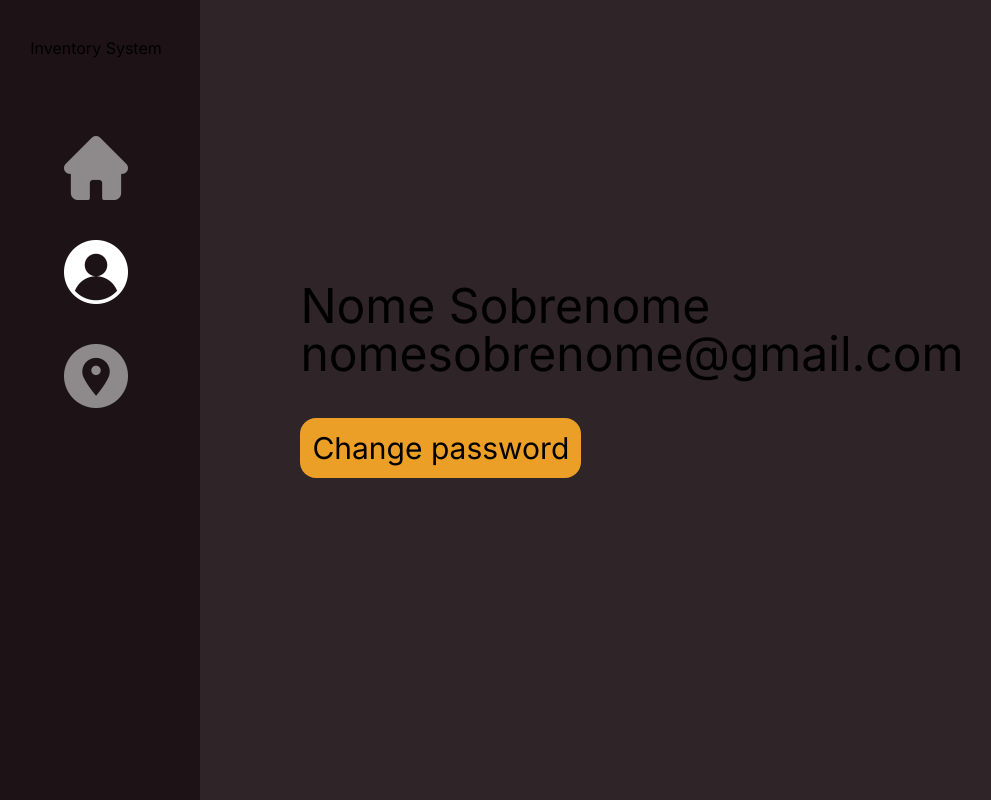
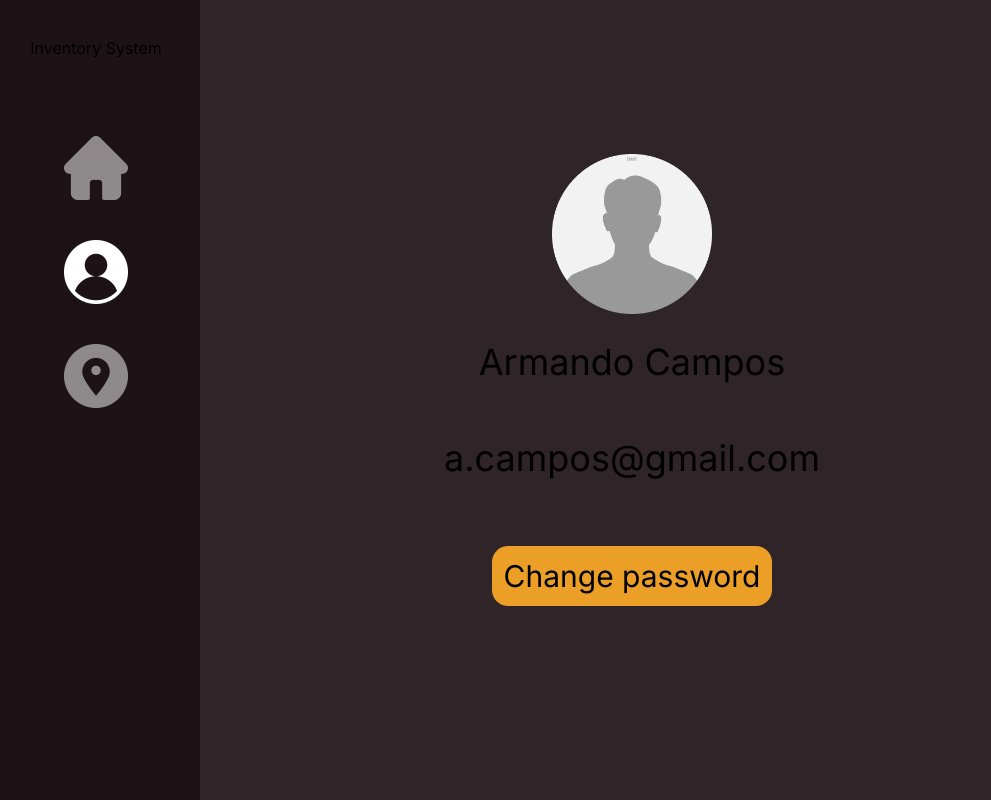
Before and after one commit to lucasbiz/web_development_project, a Next.js app in the folder inventory_system/: page /account in a window 1280 px wide. Shown: the whole page, without its empty margins (8-999 px from the left). Built offline with nearby package versions, Linux system fonts and the light colour scheme.

Commit message:
user screen done

```diff
--- a/inventory_system/src/app/account/page.tsx
+++ b/inventory_system/src/app/account/page.tsx
@@ -1,16 +1,25 @@
 import SideBar from "../components/SideBar";
 
 export default function Page() {
+
+    const name = "Armando Campos";
+    const email = "a.campos@gmail.com"
+
     return(
 
         <main className="h-screen w-screen  m-0 flex items-center justify-center scroll-">
             <SideBar></SideBar>
 
-            <div className="text-5xl">
-                <p>Nome Sobrenome</p>
-                <p>nomesobrenome@gmail.com</p>
+            <div className="flex flex-col items-center text-4xl">
+                <img src="/user2.png" alt="" className="h-40 w-40" />
+
+                <p className="my-7">{name}</p>
+                <p className="my-7">{email}</p>
+
                 <button className="bg-[#EB9F27] rounded-2xl p-3 my-10 text-3xl">Change password</button>
             </div>
+
+
 
         </main>
     );
```
Also changed, not shown: inventory_system/public/user2.png (added).
